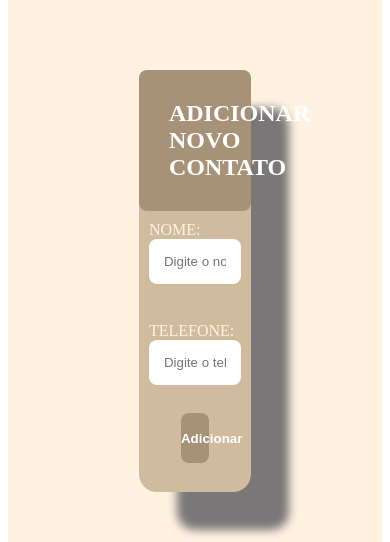
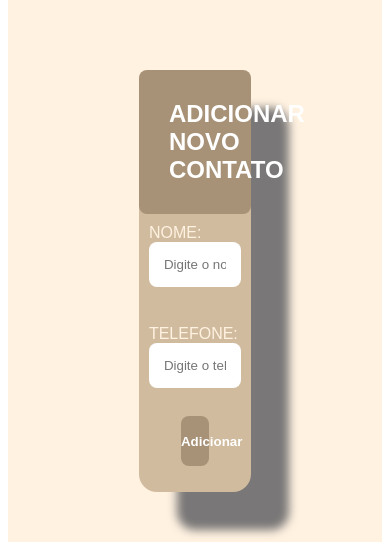
Before and after one commit to luccaao/baserowapi, an Angular app: page /add-contact in a window 390 px wide. Shown: the part 149-691 px from the top of the page. Built offline with nearby package versions, Linux system fonts and the light colour scheme.

Commit message:
nao muito, mas um pouco com responsividade mobile

```diff
--- a/src/app/add-contact/add-contact.component.css
+++ b/src/app/add-contact/add-contact.component.css
@@ -1,5 +1,7 @@
 
-
+* {
+    font-family: sans-serif;
+}
 
 body {
     margin: 0;
--- a/src/app/contact-list/contact-list.component.css
+++ b/src/app/contact-list/contact-list.component.css
@@ -1,5 +1,7 @@
 
-
+* {
+    font-family: sans-serif;
+}
 
 body {
     margin: 0;
--- a/src/app/edit-contact/edit-contact.component.css
+++ b/src/app/edit-contact/edit-contact.component.css
@@ -1,5 +1,7 @@
 
-
+* {
+    font-family: sans-serif;
+}
 
 body {
     margin: 0;
```
